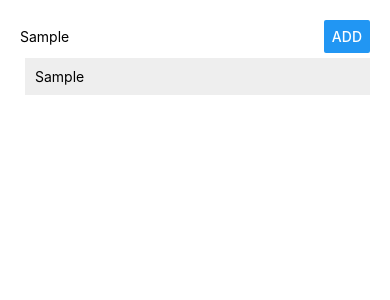
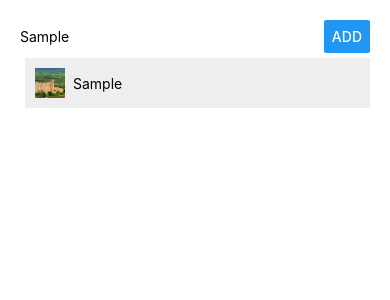
Before and after one commit to itReverie/itR-react-native-favouritePlaces, a React Native app: screen / in a window 390 px wide. Both pictures are taken after typing "Sample" into the empty fields and a click on the button "ADD". Shown: the top 300 px of the page. Built offline with nearby package versions, Linux system fonts and the light colour scheme.

Commit message:
Importing an image from our assets

```diff
--- a/App.js
+++ b/App.js
@@ -2,7 +2,7 @@ import React from 'react';
 import { StyleSheet, View, ScrollView} from 'react-native';
 import PlaceInput from './src/components/PlaceInput/PlaceInput';
 import PlaceList from './src/components/PlaceList/PlaceList';
-
+import placeImage from './src/assets/yanhui.jpg';
 export default class App extends React.Component {
 
   state ={
@@ -13,7 +13,8 @@ export default class App extends React.Component {
     this.setState(prevState => {return {
       places: prevState.places.concat({
           key: Math.random(),
-          value: placeName
+          name: placeName,
+          image: placeImage
       })
     }});
   };
--- a/src/components/ListItem/ListItem.js
+++ b/src/components/ListItem/ListItem.js
@@ -1,9 +1,12 @@
 import React from 'react';
-import {View, Text, StyleSheet, TouchableOpacity} from 'react-native';
+import {View, Text, StyleSheet, TouchableOpacity, Image} from 'react-native';
 
 const listItem = (props)=>(
 <TouchableOpacity onPress={props.onItemPressed}>
         <View style={styles.listItem}>
+        <Image  resizeMode="cover"
+                source={props.placeImage}
+                style={styles.placeImage}/>
         <Text>{props.placeName}</Text>
     </View>
 </TouchableOpacity>
@@ -14,8 +17,14 @@ const styles = StyleSheet.create({
         width:"100%",
         margin:5,
         padding:10,
-        backgroundColor: "#eee"
-
+        backgroundColor: "#eee",
+        flexDirection: "row",
+        alignItems:"center"
+    },
+    placeImage: {
+        marginRight:8,
+        height:30,
+        width:30
     }
 }) ;
 
--- a/src/components/PlaceList/PlaceList.js
+++ b/src/components/PlaceList/PlaceList.js
@@ -14,7 +14,8 @@ const placeList = (props) =>{
                       data={props.placesList}
                       renderItem={(info) => (
                         <ListItem key={info.item.key}
-                                  placeName={info.item.value}
+                                  placeName={info.item.name}
+                                  placeImage={info.item.image}
                                   onItemPressed={()=> props.onItemDeleted(info.item.key)}/>
                       )}
            />);
```
Also changed, not shown: src/assets/yanhui.jpg (added).
